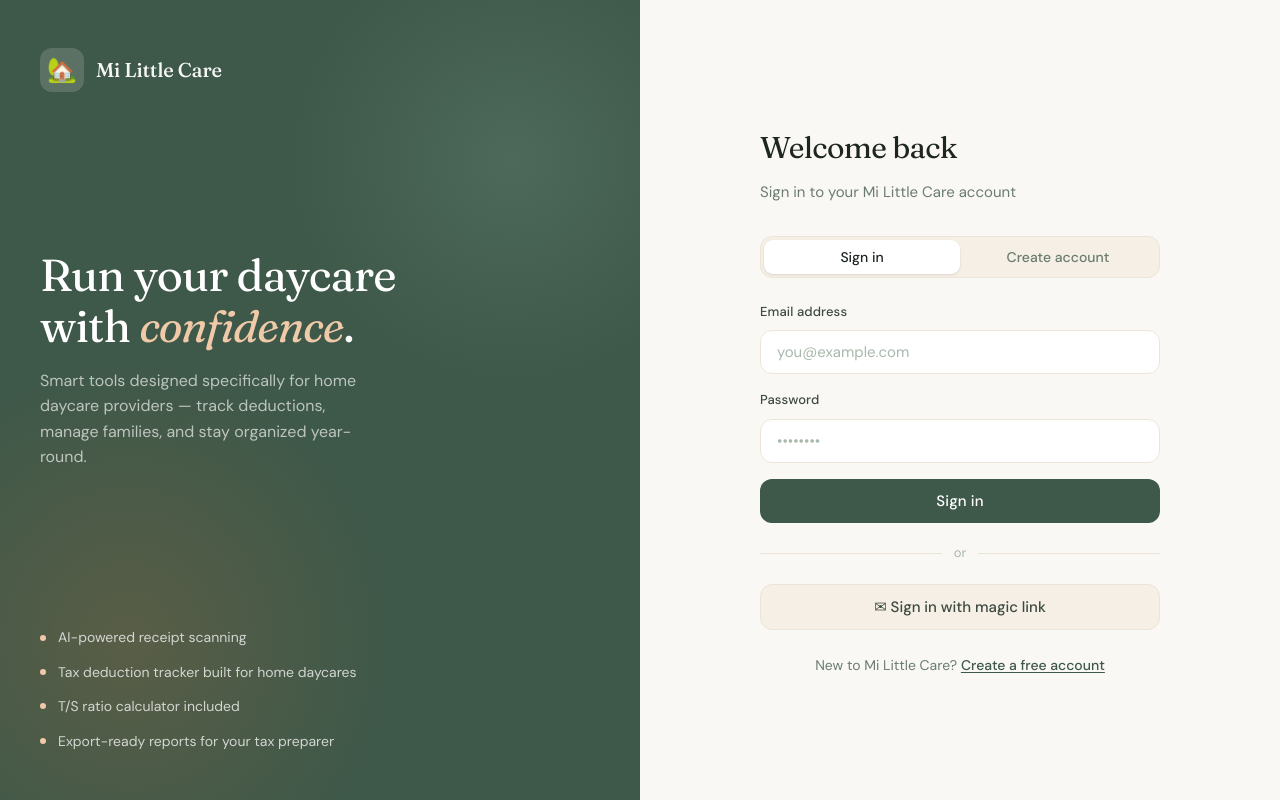
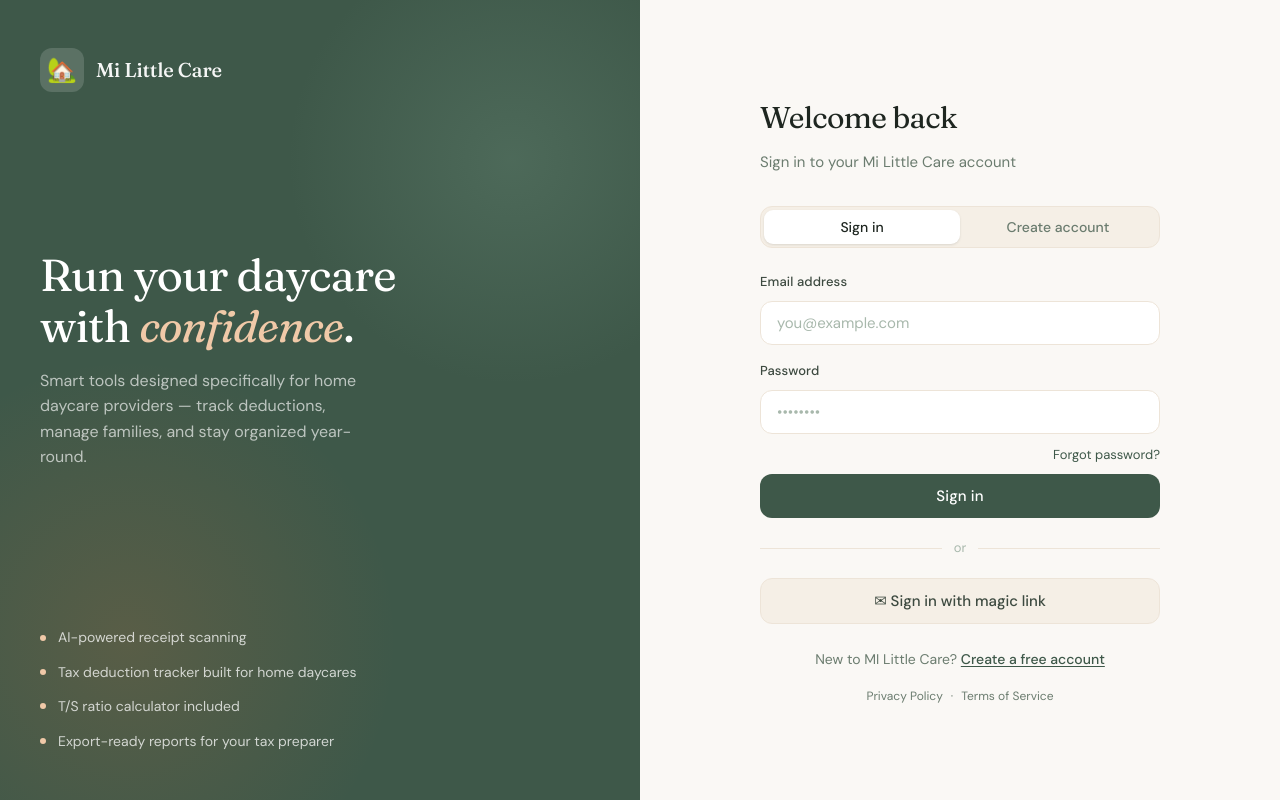
Before and after one commit to smdominique-cyber/milittlecare, a React (Vite) app: page /login in a window 1280 px wide. Built offline with nearby package versions, Linux system fonts and the light colour scheme; no server answers.

Commit message:
Update LoginPage.jsx

```diff
--- a/src/pages/LoginPage.jsx
+++ b/src/pages/LoginPage.jsx
@@ -179,6 +179,11 @@
                   onChange={set('password')}
                 />
               </div>
+              <div style={{ textAlign: 'right', marginTop: -8, marginBottom: 8 }}>
+                <a href="/forgot-password" style={{ fontSize: '0.8125rem', color: 'var(--clr-sage-dark)', textDecoration: 'none' }}>
+                  Forgot password?
+                </a>
+              </div>
               <button className="btn-primary" type="submit" disabled={loading}>
                 {loading ? 'Signing in…' : 'Sign in'}
               </button>
@@ -279,7 +284,7 @@
           <div className="auth-footer-link">
             {tab === 'login' ? (
               <>
-                New to Mi Little Care?{' '}
+                New to MI Little Care?{' '}
                 <button onClick={() => { setTab('signup'); setMessage(null) }}>
                   Create a free account
                 </button>
@@ -293,6 +298,17 @@
               </>
             )}
           </div>
+
+          <div style={{
+            textAlign: 'center',
+            marginTop: 16,
+            fontSize: '0.75rem',
+            color: 'var(--clr-ink-soft)',
+          }}>
+            <a href="/privacy" style={{ color: 'var(--clr-ink-soft)', textDecoration: 'none' }}>Privacy Policy</a>
+            <span style={{ margin: '0 8px' }}>·</span>
+            <a href="/terms" style={{ color: 'var(--clr-ink-soft)', textDecoration: 'none' }}>Terms of Service</a>
+          </div>
         </div>
       </div>
     </div>
```
